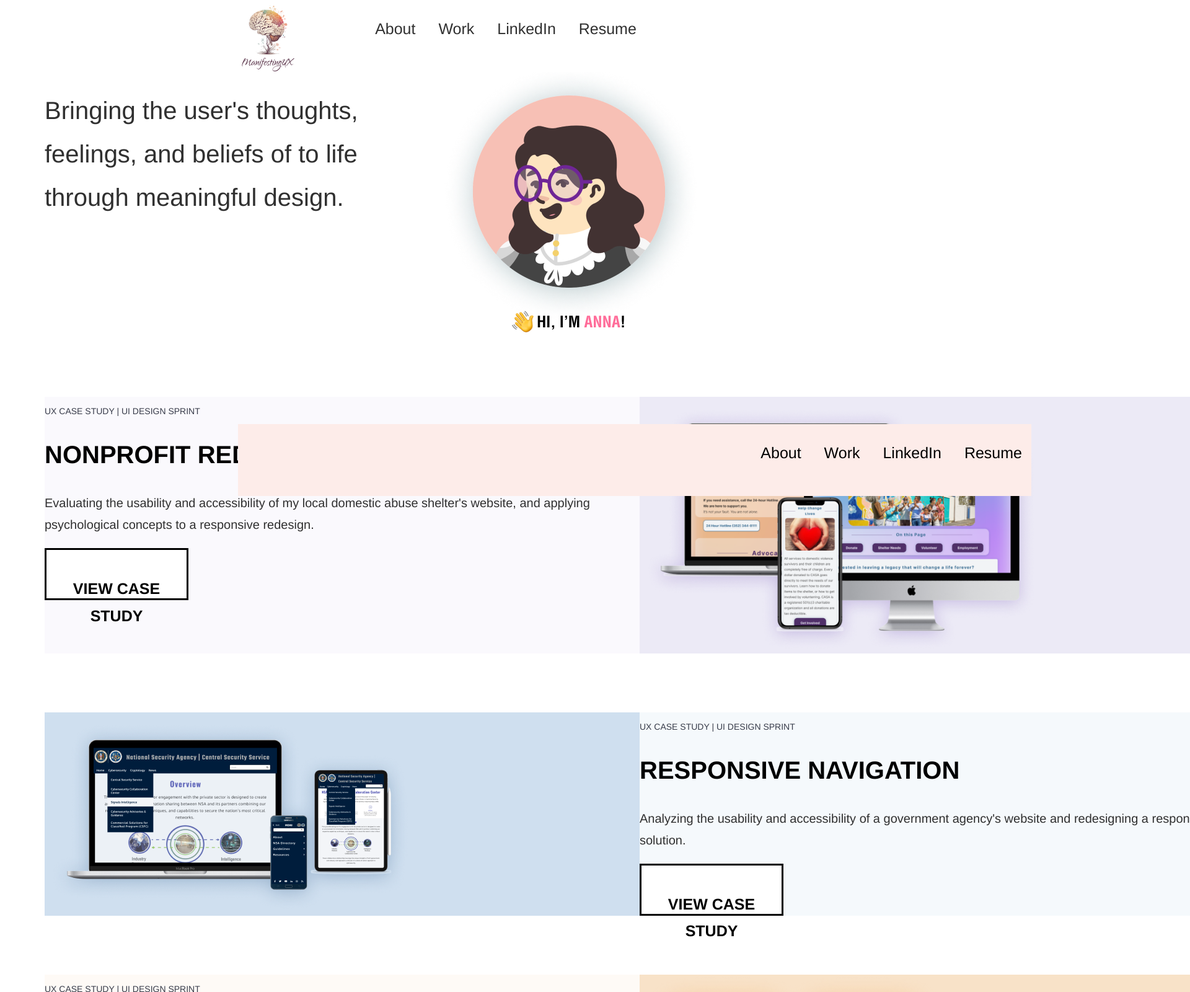
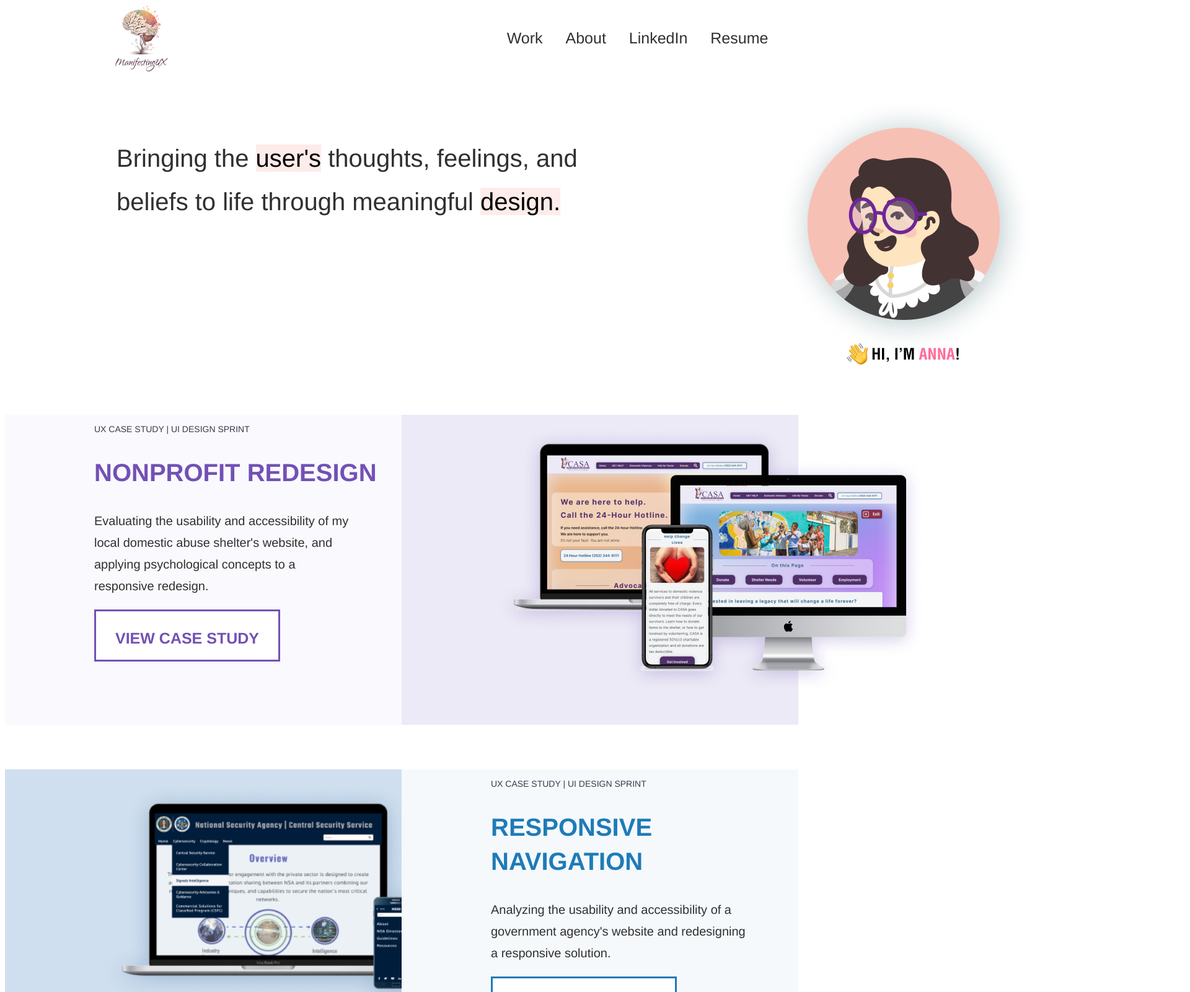
Before and after one commit to manifestingux/Anna-Riedle_UX_Portfolio, a plain HTML site: page index.html in a window 1280 px wide. Shown: the top 1600 px of the page at 62% size, 1920 px wide, since content can reach past the window. Drawn offline with Linux system fonts and the light colour scheme.

Commit message:
Good styling

```diff
--- a/index.html
+++ b/index.html
@@ -7,17 +7,17 @@
 
     <body>
 <!-- HEADER -->
-    <!--Can't get the logo to line up in the nav bar 1/7-->
  <section>
     <header id="floatingMenu">
 
-            <nav class="inline-block topnavList">
-                <ul>
-                 <li class="inline-block navMargin">About</li>
-                 <li class="inline-block navMargin"> Work</li>
-                 <li class="inline-block navMargin">LinkedIn</li>
-                 <li class="inline-block navMargin">Resume</li>
+            <nav class="inline-block">
+                <ul class="topnavList">
+                <li class="inline-block navMargin"><a href="index.html">Work</a></li>
+                 <li class="inline-block navMargin"><a href="about.html"> About </a></li>
+                 <li class="inline-block navMargin"><a href="https://www.linkedin.com/in/manifestingux/" target="blank">LinkedIn</a></li>
+                 <li class="inline-block navMargin"><a href="https://drive.google.com/file/d/1opaDoS01KjANEHUlz5idYP9Qv4E7E9ve/view?usp=share_link" target="blank">Resume</a></li>
                  </ul>
+
                  <div class="inline-block logo">
                     <img src="images/logo.png">
                 </div>
@@ -25,15 +25,21 @@
         </header>
 </section>
 
+
 <div class="spacer">
     &nbsp;
 </div>
 
+
+
 <!-- LANDING -->
 <section>
-  <div id="LANDING">  <!--user's and design need a highlight 1/7-->
+  <div id="LANDING">
 <div  id="LANDleft">
-    <p class="slogan">Bringing the user's thoughts, feelings, and beliefs of to life through meaningful design.</p>
+    <p class="slogan">Bringing the <mark>user's</mark> thoughts, feelings, and beliefs to life through meaningful <mark>design.</mark></p>
+</div>
+<div class="spacer">
+    &nbsp;
 </div>
 <div id="LANDright">
     <img src="images/avatar.png">
@@ -52,16 +58,15 @@
 
 
 <!--CASA-->
-<div id="CASA">
+<div id="CASA" class="inline-block">
     <div id="CASAleft">
-        <h3 margin-left="72px">UX Case Study | UI Design sprint</h3>
-        <h1>Nonprofit redesign</h1>
-        <p>Evaluating the usability and accessibility of my local domestic abuse shelter's website, and applying psychological concepts to a responsive redesign.</p>
-        <button><h2>VIEW CASE STUDY</h2></button>
+        <h3>UX Case Study | UI Design sprint</h3>
+        <h1 >Nonprofit redesign</h1>
+        <p >Evaluating the usability and accessibility of my local domestic abuse shelter's website, and applying psychological concepts to a responsive redesign.</p>
+        <button ><h2>VIEW CASE STUDY</h2></button>
     </div>
-    <!--list on left, image on right-->
     <div id="CASAright">
-        <img src="images/casa mockup.png" width="640px">
+        <img src="images/casa mockup.png" width="700px">
     </div>
 </div>
 
@@ -71,9 +76,8 @@
 
 <!--NSA-->
 <div id="NSA">
-       <!--image on left, list on right-->
     <div id="NSAleft">
-        <img src="images/nsa mockup.png">
+        <img src="images/nsa mockup.png" width="730px">
     </div>
     <div id="NSAright">
         <h3>UX Case Study | UI Design sprint</h3>
@@ -94,35 +98,34 @@
         <h3>UX Case Study | UI Design sprint</h3>
         <h1>Onlypets</h1>
         <p>Reinventing social media and creating a space for pet lovers to grow a community and share a love for animals.</p>
-        <img src="images/coming soon.png">
         <button><h2>COMING SOON</h2></button>
     </div>
-    <!--list on left, image on right-->
     <div id="OPright">
-        <img src="images/onlypets mockup.png">
+        <img src="images/onlypets mockup.png" width="420px">
     </div>
 </div>
 <div class="spacer">
     &nbsp;
 </div>
 <hr>
+<div class="spacer">
+    &nbsp;
+</div>
 
 
- <!--Let's chat with resume on left-->
 
     <div id="CONTACT">
        <div id="chatleft">
-        <h1>LET'S CHAT!</h1>
+        <h1><img src="images/chat.png">LET'S CHAT!</h1>
        <p>I'd love to connect with you and exchange information about our work, where we've been, and what inspires us.</p>
-       <button><h2>RESUME</h2></button>
+       <button><a href="https://drive.google.com/file/d/1opaDoS01KjANEHUlz5idYP9Qv4E7E9ve/view?usp=share_link" target="blank"><h2>RESUME</h2></a></button>
        </div>
 
-       <div id="chatright">
-        <!-- Needs stlying 1/7 -->
-        <ul>
+       <div>
+        <ul  id="chatright">
            <li><img src="images/email.png"></li>
-           <li><img src="images/linkedin.png"></li>
-           <li><img src="images/instagram.png"></li>
+           <li><a href="https://www.linkedin.com/in/manifestingux/" target="blank"><img src="images/linkedin.png"></a></li>
+           <li><a href="https://www.instagram.com/manifestingux/" target="blank"> <img src="images/instagram.png"></a></li>
          </ul>
        </div>
 
@@ -142,10 +145,7 @@
 <section>
     <footer class="footer">
         <ul>
-            <li class="inline-block navMargin">About</li>
-            <li class="inline-block navMargin"> Work</li>
-            <li class="inline-block navMargin">LinkedIn</li>
-            <li class="inline-block navMargin">Resume</li>
+            <li class="inline-block footerList"> &copy 2023 Anna Riedle</li>
         </ul>
     </footer>
 </section>
--- a/style.css
+++ b/style.css
@@ -61,7 +61,7 @@ p{
 .spacer
 {
     width: 100%;
-    height: 95px;
+    height: 72px;
 }
 
 
@@ -74,6 +74,8 @@ p{
     top: 0;
     }
 header{
+
+    display: inline-block;
     position: fixed;
     height: 116px;
     left: 0px;
@@ -86,7 +88,7 @@ header{
 
     /* Top nav list items: */
     nav {
-        position: fixed;
+        position: relative;
         left: 0px;
         right: 0px;
         top: 0px;
@@ -100,45 +102,53 @@ header{
         line-height: 175%;
         }
         .navMargin{
+            margin-top: 15px;
             margin-left:15px;
             margin-right: 15px;
-            margin-bottom: 15px
+            margin-bottom: 15px;
         }
         .topnavList {
                 width: auto;
-                margin-left: 30%;
-                margin-right:72px;
                 text-align: center;
                 float: right;
+                right: 0;
                 color: #303030;
 
             }
+            a {
+                text-decoration: none;
+                color:#303030;
+             }
+             a:visited{
+                color:#303030;
+             }
     .logo {
+        margin-left: 180px;
+        margin-right: auto;
+            display: inline-block;
             height: 116px;
             background-color: #fff;
             position: absolute;
             top: 0px;
-            left: 0px;
-
             }
 
 #LANDING {
     display: flex;
-    /* justify-content: space-around; */
     max-width: 100%;
+    position: relative;
+    gap: 130px;
     }
 
     #LANDleft {
-    /* background-color: #FAF9FD; */
-    width: 640px;
     float: left;
-    /* margin-left: 72px; */
+    margin-left: 180px;
+    margin-top: 100px;
     }
 
     #LANDright {
-    /* background-color: #ECEAF6; */
-    width: 310px;
     float: right;
+    margin-right: 180px;
+    margin-top: 75px;
     }
       .slogan{
         font-family: 'Helvetica';
@@ -147,20 +157,35 @@ header{
         font-size: 40px;
         line-height: 175%;
         color: #303030;
-        width: 640px;
+        width: 800px;
         height: 140px;
         left: 110px;
-        top: 123.5px;
+        top: 288px;
+    }
+    mark {
+        -webkit-animation: 1s highlight 1s 1 normal forwards;
+                animation: 1s highlight 1s 1 normal forwards;
+        background-color: none;
+        background: linear-gradient(90deg, #FDECE9 50%, rgba(255, 255, 255, 0) 50%);
+        background-size: 200% 100%;
+        background-position: 100% 0;
+      }
+      @-webkit-keyframes highlight {
+        to {
+          background-position: 0 0;
+        }
+      }
+      @keyframes highlight {
+        to {
+          background-position: 0 0;
+        }
     }
 
-    /* AVATAR is in this section (needs positioning) 1/7 */
 
 
 
 body{
-    width:1920px;
-    margin-left: 72px;
-    margin-right: 72px;
+    width: 100%;
 }
 
 
@@ -168,54 +193,111 @@ body{
 
 /*MAIN CONTENT*/
     .content {
-    width:1920px;
-    /* margin: 0 72px; */
+    width:100%;
     }
-/* Splitting content into columns */
+
 /* CASA */
 #CASA {
     display: flex;
-    /* justify-content: space-around; */
     max-width: 100%;
+    height: 500px;
   }
 
   #CASAleft {
+
     background-color: #FAF9FD;
     width: 50%;
     float: left;
+    align-items: center;
+
   }
-
+ #CASAleft h3{
+    margin-left: 144px;
+ }
+ #CASAleft h1{
+    margin-left: 144px;
+    color: #7251B5;
+ }
+ #CASAleft p{
+    width: 420px;
+    margin-left: 144px;
+ }
+ #CASAleft button{
+    margin-left: 144px;
+    border: 3px solid #7251B5;
+ }
+ #CASAleft h2{
+    color: #7251B5;
+ }
+ #CASAleft button:hover{
+    transition-duration: 0.2s;
+    background-color:#7251B5;
+ }
+ #CASAleft button:hover h2{
+    color: #ffffff;
+ }
   #CASAright {
     background-color: #ECEAF6;
     width: 50%;
     float: right;
+    align-items: center;
   }
+ #CASA img{
+    margin-left: 144px;
+ }
 
 
   /* NSA */
   #NSA {
     display: flex;
-    /* justify-content: space-around; */
     max-width: 100%;
+    height: 500px;
   }
-
-  #NSAleft {
+  #NSA img{
+    margin-left: 144px;
+ }
+ #NSAleft {
     background-color: #CFDFEF;
     width: 50%;
     float: left;
   }
-
   #NSAright {
     background-color: #F5F9FC;
     width: 50%;
-    float: right;}
-
+    float: right;
+    align-items: center;
+}
+    #NSAright h3{
+        margin-left: 144px;
+     }
+     #NSAright h1{
+        margin-left: 144px;
+        color: #1E7BB7;
+     }
+     #NSAright p{
+        width: 420px;
+        margin-left: 144px;
+     }
+     #NSAright button{
+        margin-left: 144px;
+        border-color: #1E7BB7;
+     }
+     #NSAright button:hover{
+        transition-duration: 0.2s;
+        background-color:#1E7BB7;
+     }
+     #NSAright button:hover h2{
+        color: #ffffff;
+     }
+     #NSA h2{
+        color: #1E7BB7;
+     }
 
 /* ONLYPETS */
 #ONLYPETS {
     display: flex;
-    /* justify-content: space-around; */
     max-width: 100%;
+    height: 500px;
   }
 
   #OPleft {
@@ -227,14 +309,47 @@ body{
   #OPright {
     background-color: #F8E2C8;
     width: 50%;
-    float: right;}
+    float: right;
+    align-items: center;
+}
+ #ONLYPETS img{
+    margin-left: 288px;
+
+ }
+ #OPleft h3{
+    margin-left: 144px;
+ }
+ #OPleft h1{
+    margin-left: 144px;
+    color: #F88A39;
+ }
+ #OPleft p{
+    width: 420px;
+    margin-left: 144px;
+ }
+ #OPleft button{
+    margin-left: 144px;
+    border-color:#F88A39;
+
+ }
+ #ONLYPETS h2{
+    color: #F88A39;
+ }
+ #OPleft button:hover{
+    transition-duration: 0.2s;
+    background-color:#F88A39;
+ }
+ #OPleft button:hover h2{
+    color: #ffffff;
+ }
+
 
 
 /* CONTACT */
     #CONTACT {
         display: flex;
-        /* justify-content: space-around; */
         max-width: 100%;
+        height: 500px;
       }
 
       #chatleft {
@@ -243,20 +358,45 @@ body{
       }
 
       #chatright {
+        list-style: none;
         width: 50%;
         float: right;}
+ #chatright img{
+    margin-left: 72px;
+    margin-top: 20px;
 
+ }
+ #chatleft h3{
+    margin-left: 144px;
+ }
+ #chatleft h1{
+    margin-left: 144px;
+    color: #FF6C99;
+ }
+ #chatleft p{
+    width: 420px;
+    margin-left: 144px;
+ }
+ #chatleft button{
+    margin-left: 144px;
+    border-color: #FF6C99;
+ }
+ #CONTACT h2{
+    color: #FF6C99;
+ }
+ #chatleft button:hover{
+    transition-duration: 0.2s;
+    background-color:#FF6C99;
+ }
+ #chatleft button:hover h2{
+    color: #ffffff;
+ }
 
 /* BUTTONS */
 button{
     box-sizing: border-box;
-    display: flex;
-    flex-direction: row;
-    align-items: flex-start;
-    text-align: center;
-    padding: 20px;
-    gap: 10px;
-    width: 232px;
+    align-items: center;
+    width: 300px;
     height: 84px;
     background: #FFFFFF;
     border: 3px solid #000;
@@ -267,37 +407,36 @@ button{
 
 /*FOOTER*/
 footer{
-
+    position: relative;
+    left: 0px;
+    right: 0px;
+    bottom: 0px;
+    height: 116px;
     width: 100%;
     margin-left: 30%;
     text-align: right;
     float: right;
-    position: fixed;
     height: 116px;
-    left: 0px;
-    right: 0px;
-    bottom: 0px;
     background: #FDECE9;
-    font-family: 'Helvetica';
+    /* font-family: 'Helvetica';
     font-style: light;
     font-weight: 500;
     font-size: 25px;
-    line-height: 175%;
+    line-height: 175%; */
     }
+
+
+
+
 .footerList {
-    display: inline-block;
-    vertical-align: top;
-    padding-left: 30px;
-    padding-right: 30px;
-    width: 50%;
-    margin-left: 30%;
-    text-align: center;
-    padding: 2%;
-    height: 116px;
+    margin-top: 15px;
+    margin-left:15px;
+    margin-right: 72px;
+    margin-bottom: 15px;
     font-family: 'Helvetica';
-    font-style: light;
-    font-weight: 500;
-    font-size: 25px;
+    font-style: normal;
+    font-weight: 300;
+    font-size: 16px;
     line-height: 175%;
     }
 
```
Also changed, not shown: about.html (+27 -2 lines), images/chat.png (added).
